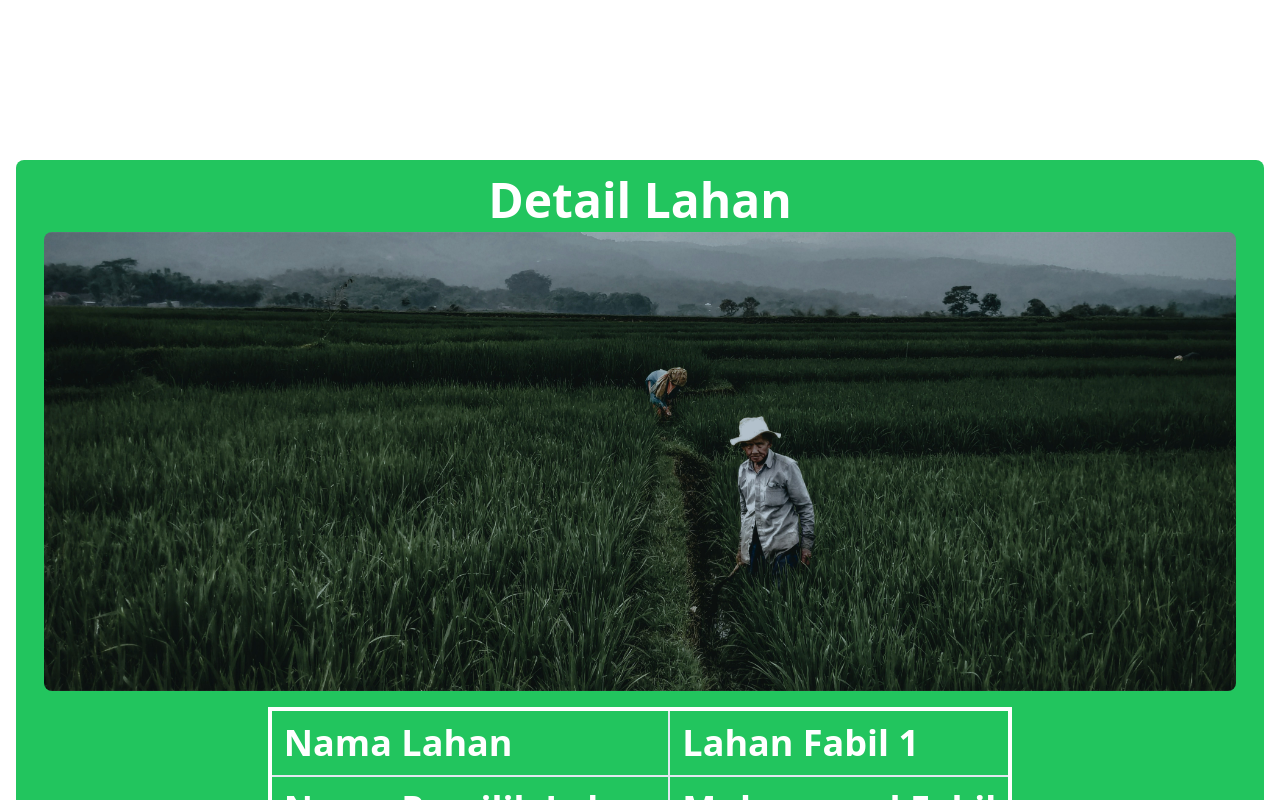
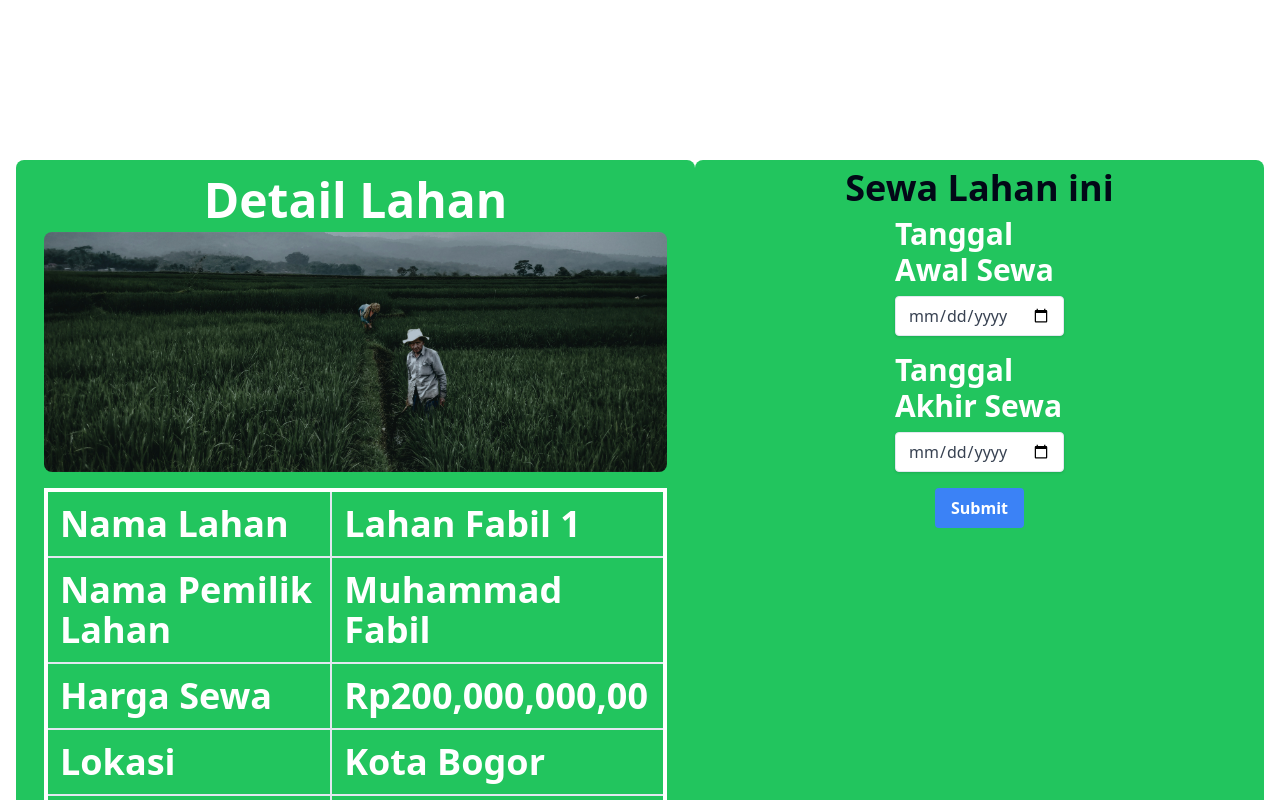
Before and after one commit to Ecoland-C624-PS008/ecoland-frontend, a React (Vite) app: page /land-detail in a window 1280 px wide. Shown: the top 800 px of the page. Built offline with nearby package versions, Linux system fonts and the light colour scheme.

Commit message:
flex sewa

```diff
--- a/src/pages/DetailPage.jsx
+++ b/src/pages/DetailPage.jsx
@@ -2,14 +2,12 @@ import React from 'react';
 
 const DetailPage = () => {
   return (
-    <div className='w-full py-[10rem] px-4 bg-white'>
-      <div className='flex justify-center items-center h-full'>
+    <div className='w-full py-[10rem] px-4 bg-white flex flex-col-2'>
+      <div className='flex justify-center items-center h-full '>
         <div className='px-5 bg-green-500 text-center rounded-lg text-white p-2'>
             <div className='border-b-8 p-2'>
           <h1 className='font-extrabold text-5xl pb-2'>Detail Lahan</h1>
           <img src='src/assets/lands.jpg' alt='sewa' className='rounded-lg' />
-
-          {/* Table */}
           <table className='mt-4 mx-auto border-4 text-4xl border-white font-bold '>
             <thead>
               <tr>
@@ -41,24 +39,25 @@ const DetailPage = () => {
             </tbody>
           </table>
           </div>
-          <div>
+
+        </div>
+      </div>
+      <div className='bg-green-500 rounded-lg' >
             <h1 className='text-center font-bold text-4xl p-2'>Sewa Lahan ini</h1>
-            <div className="mb-4 text-left px-[500px]">
+            <div className="mb-4 text-left px-[200px]">
             <label htmlFor="tanggal-awal-sewa" className="block text-white  font-bold mb-2 text-3xl">Tanggal Awal Sewa</label>
             <input id="tanggal-awal-sewa" type="date" className="shadow appearance-none border rounded w-full py-2 px-3 text-gray-700 leading-tight focus:outline-none focus:shadow-outline" />
           </div>
-            <div className="mb-4 text-left px-[500px]">
+            <div className="mb-4 text-left px-[200px]">
             <label htmlFor="tanggal-akhir-sewa" className="block text-white  font-bold mb-2 text-3xl">Tanggal Akhir Sewa</label>
             <input id="tanggal-akhir-sewa" type="date" className="shadow appearance-none border rounded w-full py-2 px-3 text-gray-700 leading-tight focus:outline-none focus:shadow-outline" />
           </div>
           <div className='flex justify-center'>
-  <button className='bg-blue-500 hover:bg-blue-700 text-white font-bold py-2 px-4 rounded focus:outline-none focus:shadow-outline' type='submit'>
-    Submit
-  </button>
-</div>
+            <button className='bg-blue-500 hover:bg-blue-700 text-white font-bold py-2 px-4 rounded focus:outline-none focus:shadow-outline' type='submit'>
+                Submit
+            </button>
+            </div>
           </div>
-        </div>
-      </div>
     </div>
   );
 };
--- a/src/pages/main/MainPage.jsx
+++ b/src/pages/main/MainPage.jsx
@@ -7,7 +7,8 @@ import Navbar from "../../components/main/Navbar";
 import { Card, CardHeader, CardFooter, CardTitle, CardDescription, CardContent } from '../../components/ui/card';
 import { MdDateRange } from "react-icons/md";
 import { TbHandClick } from "react-icons/tb";
-import cardDataArray from '../../data/dataLahan'; // Adjust the import path as necessary
+import cardDataArray from '../../data/dataLahan';
+ // Adjust the import path as necessary
 
 const MainPage = () => {
   const dispatch = useDispatch();
```
